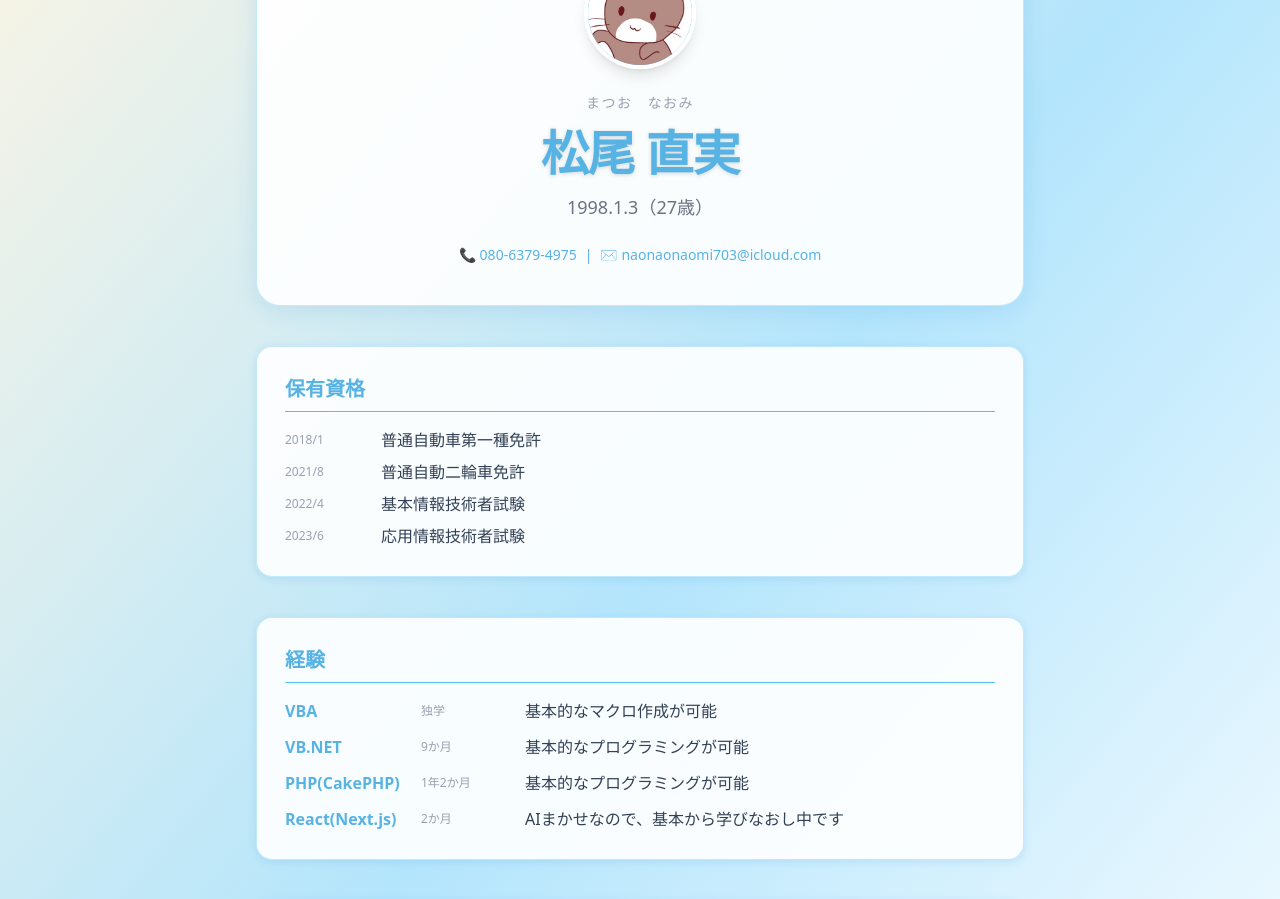
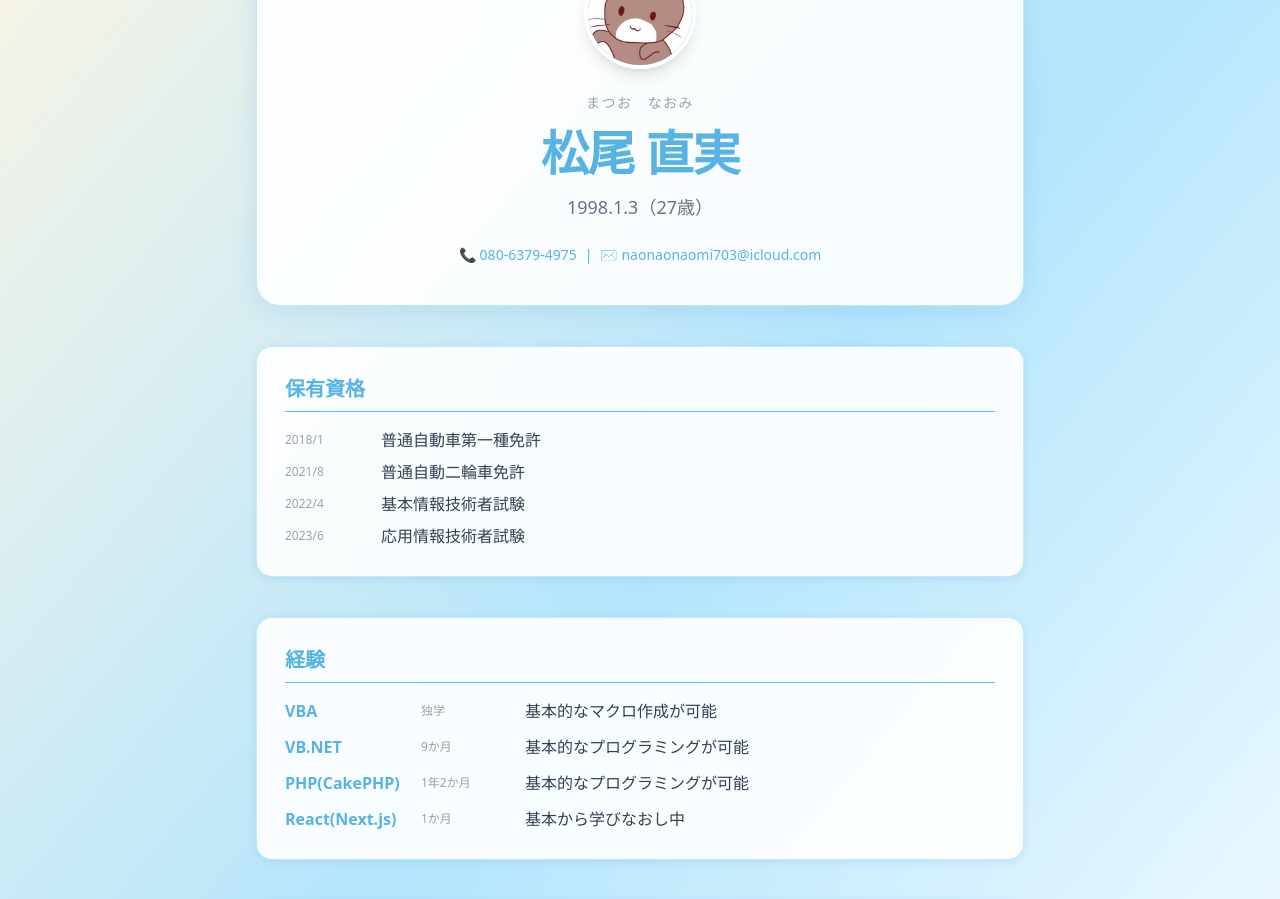
Before and after one commit to naonaonaomi/my-portfolio, a React (Vite) app: page / in a window 1280 px wide. Shown: the part 180-1079 px from the top of the page. Built offline with nearby package versions, Linux system fonts and the light colour scheme.

Commit message:
細かなＵＩ調整

```diff
--- a/src/components/Experiences.tsx
+++ b/src/components/Experiences.tsx
@@ -6,12 +6,20 @@ type Experience = {
   detail: string; // 詳細
 };
 
-// 経験リスト
+// React(Next.js)の期間を自動設定
+const getReactPeriod = () => {
+  const start = new Date(2025, 3);
+  const now = new Date();
+  let m = (now.getFullYear() - start.getFullYear()) * 12 + (now.getMonth() - start.getMonth());
+  m = Math.max(m, 0);
+  return m >= 12 ? `${Math.floor(m/12)}年${m%12 ? m%12 + 'か月' : ''}` : `${m}か月`;
+};
+
 const experiences: Experience[] = [
   { name: "VBA", period: "独学", detail: "基本的なマクロ作成が可能" },
   { name: "VB.NET", period: "9か月", detail: "基本的なプログラミングが可能" },
   { name: "PHP(CakePHP)", period: "1年2か月", detail: "基本的なプログラミングが可能" },
-  { name: "React(Next.js)", period: "2か月", detail: "AIまかせなので、基本から学びなおし中です" },
+  { name: "React(Next.js)", period: getReactPeriod(), detail: "基本から学びなおし中" },
 ];
 
 const Experiences = () => (
--- a/src/components/Profile.tsx
+++ b/src/components/Profile.tsx
@@ -20,7 +20,7 @@ const Profile = () => {
                 <img src="/danceCat.jpg" alt="アイコン" className="w-full h-full object-cover" />
             </div>
             <div className="text-sm text-gray-400" style={{ letterSpacing: '0.1em' }}>まつお　なおみ</div>
-            <h1 className="text-4xl md:text-5xl font-extrabold tracking-tight drop-shadow-sm" style={{ color: 'var(--color-main)' }}>松尾 直実</h1>
+            <h1 className="text-4xl md:text-5xl font-extrabold tracking-tight" style={{ color: 'var(--color-main)' }}>松尾 直実</h1>
             <p className="text-gray-500 text-lg">1998.1.3（{age}歳）</p>
             <div className="flex flex-col md:flex-row gap-2 mt-2 text-sm items-center" style={{ color: 'var(--color-main)' }}>
                 <a href="tel:08063794975" className="transition flex items-center gap-1 font-medium hover:underline" style={{ color: 'var(--color-main)' }}><span role="img" aria-label="phone">📞</span>080-6379-4975</a>
```
